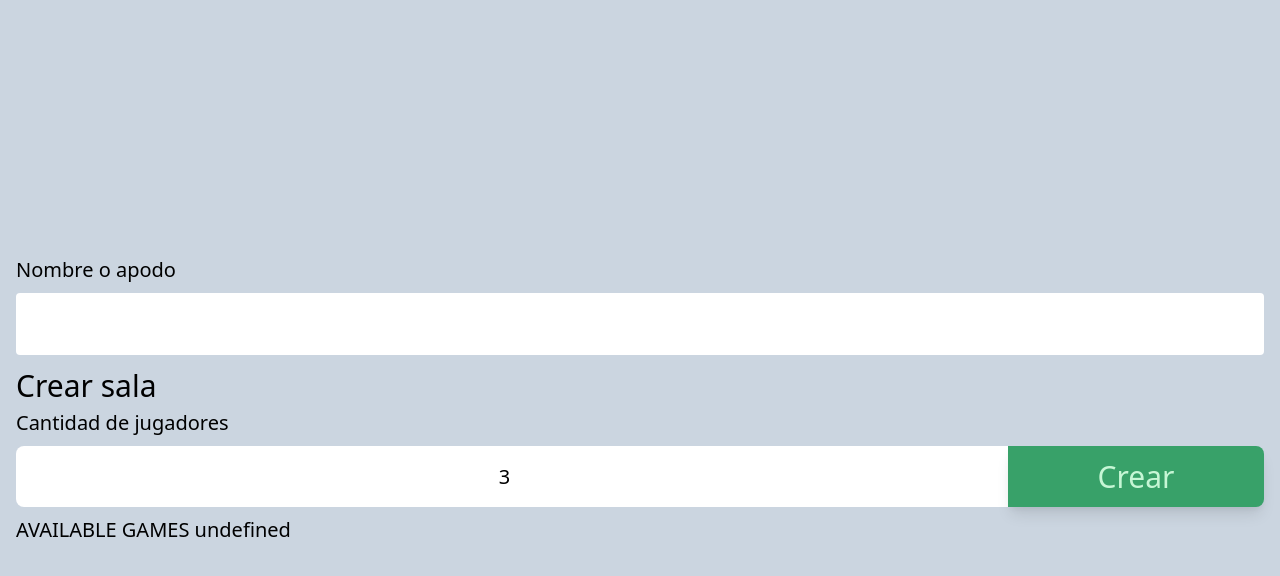
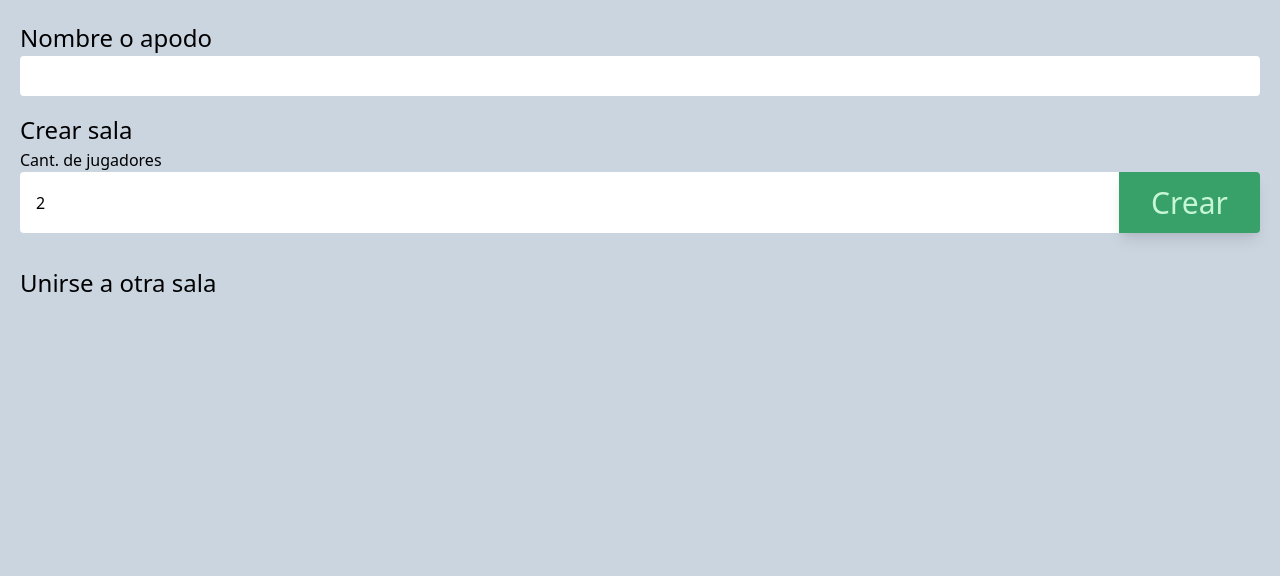
Before and after one commit to nahuelhds/cards-againts-humanity, a React (Create React App) app: page / in a window 1280 px wide. Shown: the top 576 px of the page. Built offline with nearby package versions, Linux system fonts and the light colour scheme; no server answers; what boardgame.io would draw is missing.

Commit message:
Lobby styling

```diff
--- a/package.json
+++ b/package.json
@@ -45,7 +45,8 @@
     "prettier": "^2.0.2",
     "redux": "^4.0.5",
     "redux-logger": "^3.0.6",
-    "tailwindcss": "^1.2.0"
+    "tailwindcss": "^1.2.0",
+    "typescript": "^3.8.3"
   },
   "scripts": {
     "server": "node -r esm src/server.js",
--- a/src/components/Lobby/GameCreation.js
+++ b/src/components/Lobby/GameCreation.js
@@ -1,4 +1,4 @@
-import React, {Component, Fragment} from "react";
+import React, {Component} from "react";
 import PropTypes from "prop-types";
 import {createGame} from "../../services/lobby";
 
@@ -8,7 +8,7 @@ export class GameCreation extends Component {
   };
 
   state = {
-    size: "3",
+    size: "2",
   };
 
   handleSizeChange = (event) => this.setState({size: event.target.value});
@@ -20,28 +20,28 @@ export class GameCreation extends Component {
 
   render() {
     return (
-      <Fragment>
-        <h2 className={"text-3xl"}>Crear sala</h2>
-        <label>Cantidad de jugadores</label>
+      <div className={'my-4'}>
+        <h2 className={"text-2xl"}>Crear sala</h2>
+        <label>Cant. de jugadores</label>
         <div className={"flex"}>
           <input
             type={"number"}
-            min={3}
+            min={2}
             max={20}
-            className={"flex-1 my-2 p-2 rounded-l-lg text-center"}
+            className={"flex-1 py-2 px-4 rounded-l"}
             value={this.state.size}
             onChange={this.handleSizeChange}
           />
           <button
-            className={`w-64 my-2 p-2
-            bg-green-600 text-green-200 text-3xl
-            rounded-r-lg shadow-lg `}
+            className={`py-2 px-4 md:px-8
+            bg-green-600 text-green-200 text-xl md:text-3xl
+            rounded-r shadow-lg `}
             onClick={this.handleGameCreation}
           >
             Crear
           </button>
         </div>
-      </Fragment>
+      </div>
     );
   }
 }
--- a/src/components/Lobby/LobbyContainer.js
+++ b/src/components/Lobby/LobbyContainer.js
@@ -1,12 +1,21 @@
-import React, {Component} from "react";
+import React, { Component } from "react";
 import PropTypes from "prop-types";
-import {GameCreation} from "./GameCreation";
+import { GameCreation } from "./GameCreation";
+import { listGames } from "../../services/lobby";
 
 export default class LobbyContainer extends Component {
   state = {
     playerName: "",
     gameID: "",
+    loading: true,
+    games: [],
   };
+
+  componentDidMount() {
+    listGames()
+      .then(({ rooms }) => this.setState({ games: rooms }))
+      .finally(() => this.setState({ loading: false }));
+  }
 
   handlePlayerName = (event) =>
     this.setState({ playerName: event.target.value });
@@ -16,19 +25,19 @@ export default class LobbyContainer extends Component {
   };
 
   render() {
-    const { playerName, gameID } = this.state;
+    const { playerName, gameID, games, loading } = this.state;
     return (
-      <div className={"flex h-screen p-4 items-center text-xl"}>
-        <div className="flex-1 flex flex-col left">
-          <label>Nombre o apodo</label>
+      <div className={"flex p-4 items-center"}>
+        <div className="flex-1 m-1 flex flex-col left">
+          <label className={"text-2xl"}>Nombre o apodo</label>
           <input
-            className={"flex-1 my-2 p-4 rounded"}
+            className={"flex-1 py-2 px-4 rounded"}
             type={"text"}
             value={playerName}
             onChange={this.handlePlayerName}
           />
           {!gameID && <GameCreation onCreate={this.handleGameCreation} />}
-          <AvailableGames myGameID={gameID} />
+          <AvailableGames myGameID={gameID} games={games} loading={loading} />
         </div>
       </div>
     );
@@ -37,10 +46,21 @@ export default class LobbyContainer extends Component {
 
 class AvailableGames extends Component {
   static propsTypes = {
-    gameID: PropTypes.string,
+    games: PropTypes.array.isRequired,
+    loading: PropTypes.bool,
+    myGameID: PropTypes.string,
+  };
+
+  static defaultProps = {
+    loading: false,
   };
 
   render() {
-    return `AVAILABLE GAMES ${this.props.gameID}`;
+    return (
+      <div className={"my-4"}>
+        <h2 className={"text-2xl"}>Unirse a otra sala</h2>
+
+      </div>
+    );
   }
 }
--- a/src/services/lobby.js
+++ b/src/services/lobby.js
@@ -1,11 +1,19 @@
 import { GameCardsAgainstHumanity } from "../components/CardsAgainstHumanity/game";
 
+export const listGames = (options) => get("/", options);
 export const createGame = (options) => post(`/create`, options);
 
 export const serverUri =
   process.env.REACT_APP_MULTIPLAYER_SERVER || "http://localhost:8000";
 
 const baseEndpoint = `${serverUri}/games/${GameCardsAgainstHumanity.name}`;
+
+const get = (endpoint, payload) => {
+  return fetch(`${baseEndpoint}${endpoint}`, {
+    method: "GET",
+  }).then((res) => res.json());
+};
+
 const post = (endpoint, payload) => {
   return fetch(`${baseEndpoint}${endpoint}`, {
     method: "POST",
```
Also changed, not shown: 1 other file (tests, documents, lock files or other folders).
